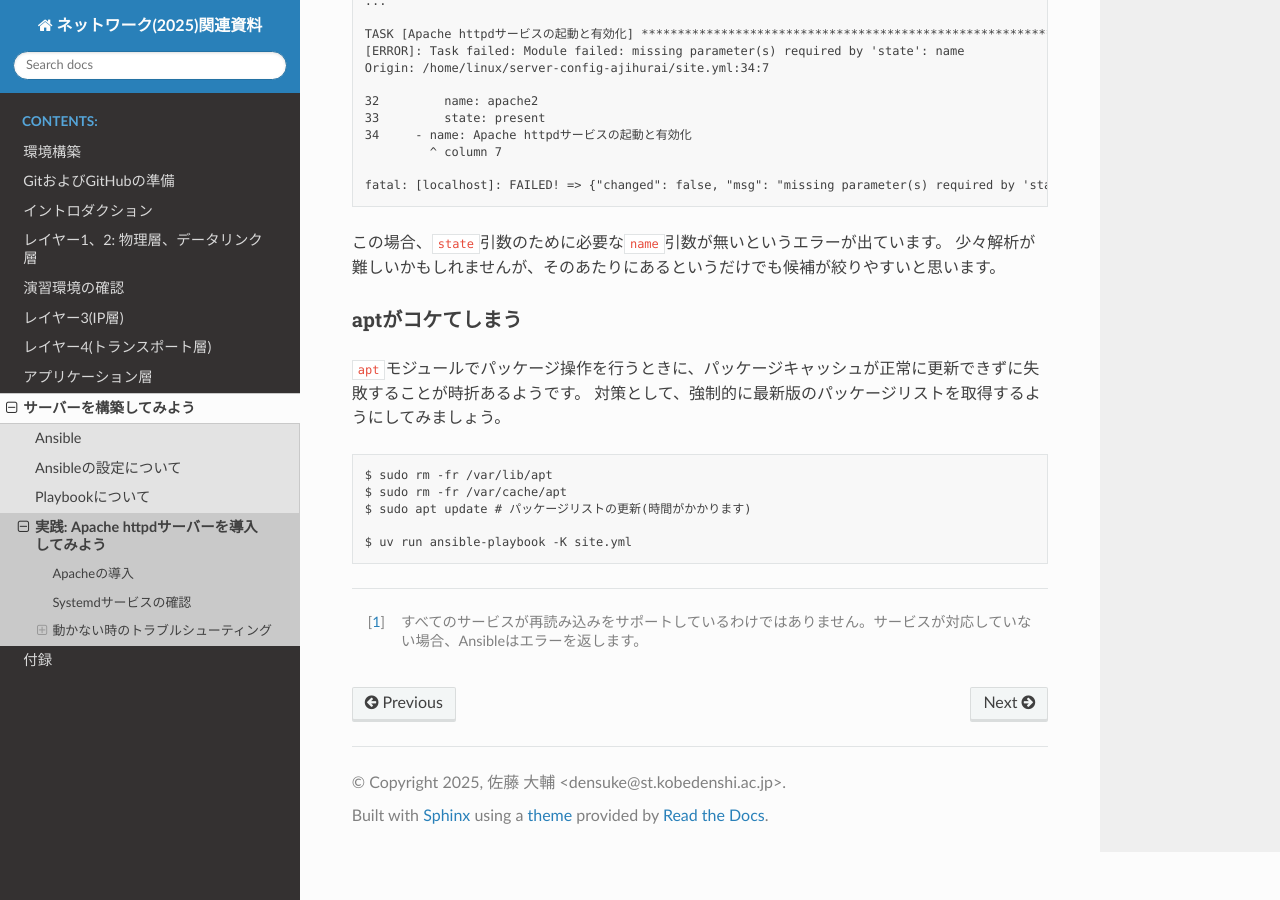
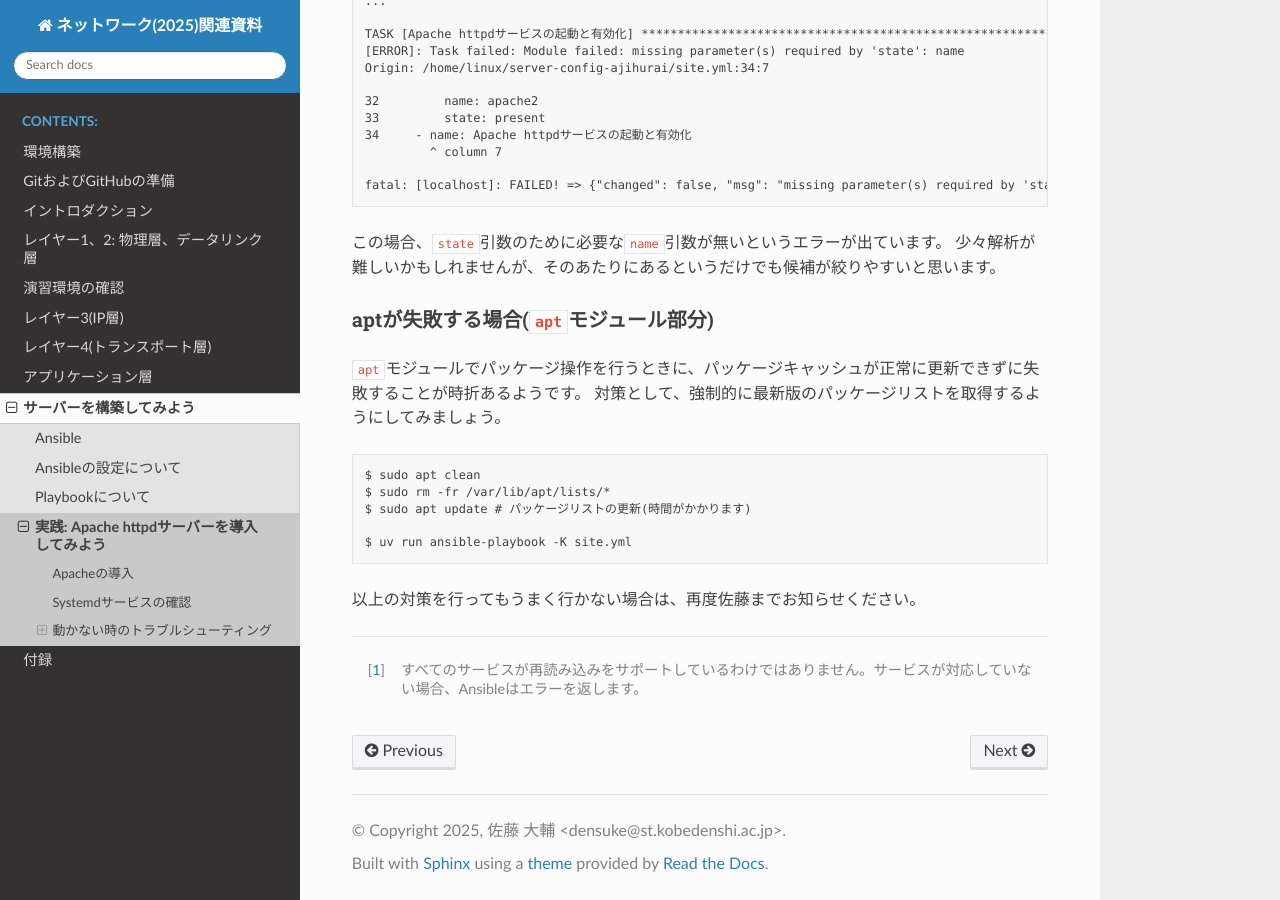
Before and after one commit to densuke/2025-network-doc, a Sphinx documentation site: the page built from source/server/apache.md, in a window 1280 px wide and 900 px high, scrolled down 3088 px. Built offline with Sphinx 7.4.7 and the Read the Docs theme 3.1.0, drawn with Linux system fonts in a browser that asks for light colours; some of the changed text lies outside the part shown.

Commit message:
指摘に対応する修正

````diff
--- a/source/server/apache.md
+++ b/source/server/apache.md
@@ -104,7 +104,7 @@ $ setup-uv
 
 としてみてください。もし`uv`が入っていなければ、インストールが始まります。
 
-### Playbook(というかYAMLの)記述ミス
+### PlaybookもしくはYAML文法ミスの可能性
 
 YAMLの設定ミスの可能性もあります(インデントミスやスペルミス、ハイフン(`-`)の後に空白が無いなどのマーカーミス)。
 こちらについては、Ansibleのチェックツールを使うと便利です。
@@ -170,7 +170,7 @@ fatal: [localhost]: FAILED! => {"changed": false, "msg": "missing parameter(s) r
 この場合、`state`引数のために必要な`name`引数が無いというエラーが出ています。
 少々解析が難しいかもしれませんが、そのあたりにあるというだけでも候補が絞りやすいと思います。
 
-### aptがコケてしまう
+### aptが失敗する場合(`apt`モジュール部分)
 
 `apt`モジュールでパッケージ操作を行うときに、パッケージキャッシュが正常に更新できずに失敗することが時折あるようです。
 対策として、強制的に最新版のパッケージリストを取得するようにしてみましょう。
@@ -178,9 +178,11 @@ fatal: [localhost]: FAILED! => {"changed": false, "msg": "missing parameter(s) r
 ```{code-block}
 :language: bash
 
-$ sudo rm -fr /var/lib/apt
-$ sudo rm -fr /var/cache/apt
+$ sudo apt clean
+$ sudo rm -fr /var/lib/apt/lists/*
 $ sudo apt update # パッケージリストの更新(時間がかかります)
 
 $ uv run ansible-playbook -K site.yml
 ```
+
+以上の対策を行ってもうまく行かない場合は、再度佐藤までお知らせください。
````
Also changed, not shown: other parts of source/server/apache.md (+1 -1 lines).
